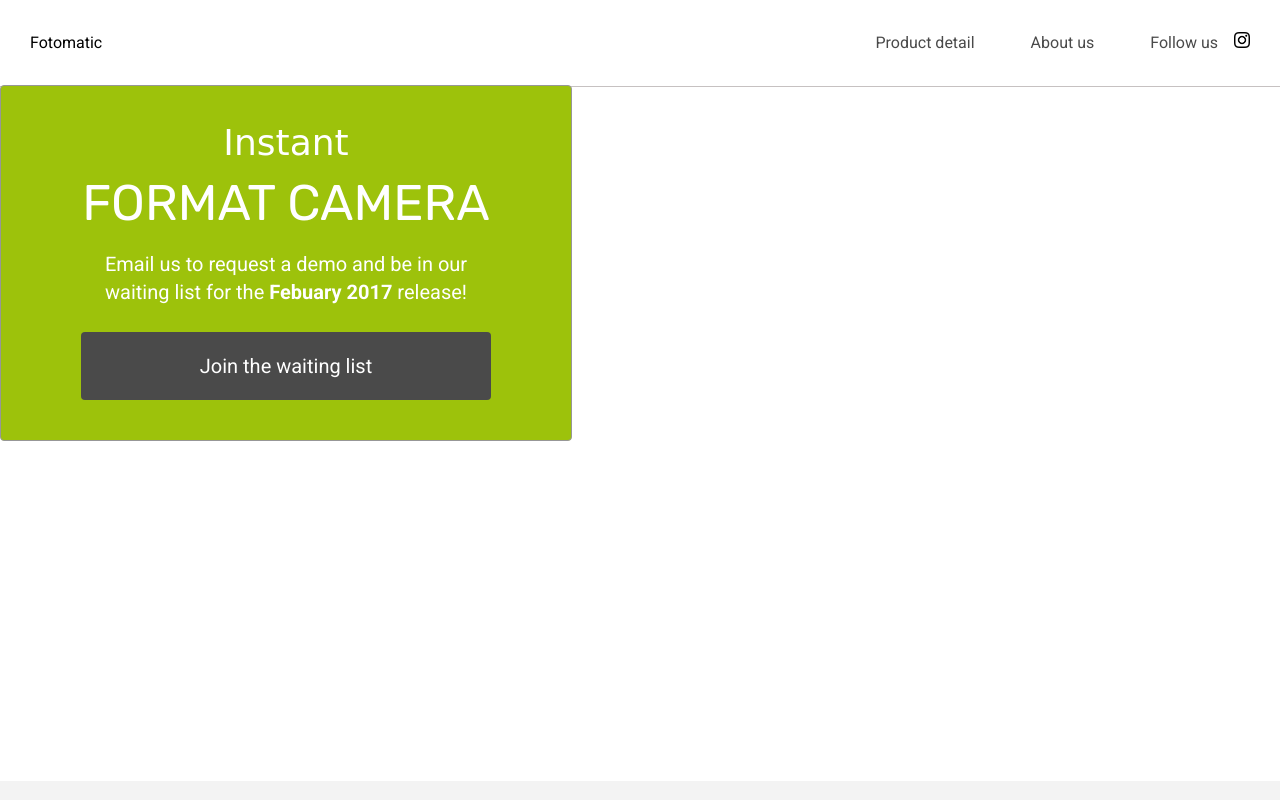
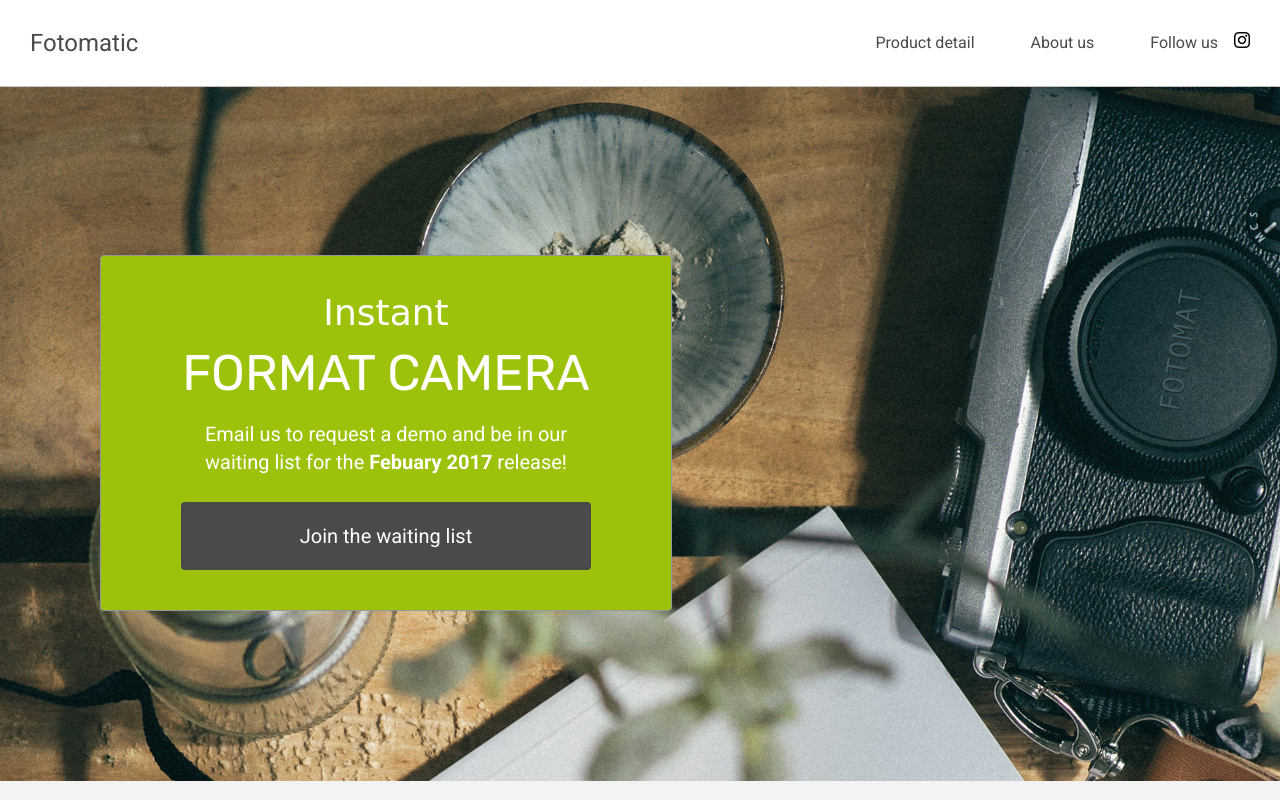
Before and after one commit to jjunglen/F1C1, a plain HTML site: page fotomatic_broken/index.html in a window 1280 px wide. Shown: the top 800 px of the page. Drawn offline with Linux system fonts and the light colour scheme; files whose address does not match are found by name; a web font is replaced by a local one.

Commit message:
FInish header and sign up css

```diff
--- a/fotomatic_broken/resources/css/style.css
+++ b/fotomatic_broken/resources/css/style.css
@@ -41,16 +41,22 @@ header {
   width: 100%;
   border-bottom: solid 1px #c6c1c1;
   background-color: white;
+  z-index: 3;
 }
 
 header .content {
   display: flex;
   align-items: center;
   padding: 1.875rem;
+  color: #4a4a4a;
 }
 
 header .logo {
   flex: 1;
+  font-size: 1.5rem;
+  color: #4a4a4a;
+
+
 }
 
 header nav ul {
@@ -117,6 +123,10 @@ header .mobile {
   justify-content: flex-start;
   align-items: flex-start;
   height: 43.5rem;
+  background-image: url('../images/banner-landingpage.jpg');
+  background-position: left;
+  background-repeat: no-repeat;
+  background-size: cover;
 }
 
 #sign-up-cta {
@@ -124,6 +134,9 @@ header .mobile {
   border: solid 1px #979797;
   border-radius: 4px;
   background-color: #9dc20b;
+  margin-top: 10.625rem;
+  margin-left: 6.25rem;
+  margin-bottom: 10.625rem;
 }
 
 #sign-up-cta .content {
```
